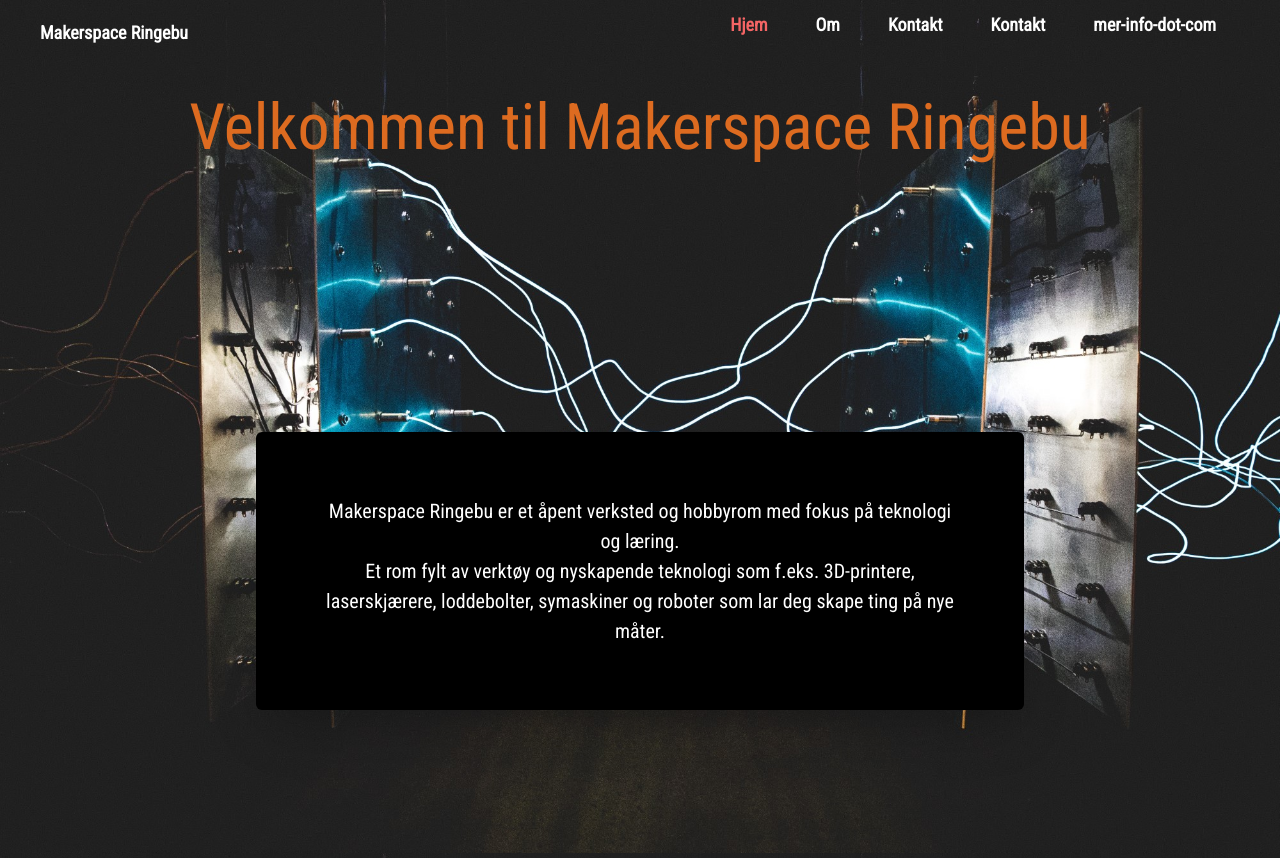
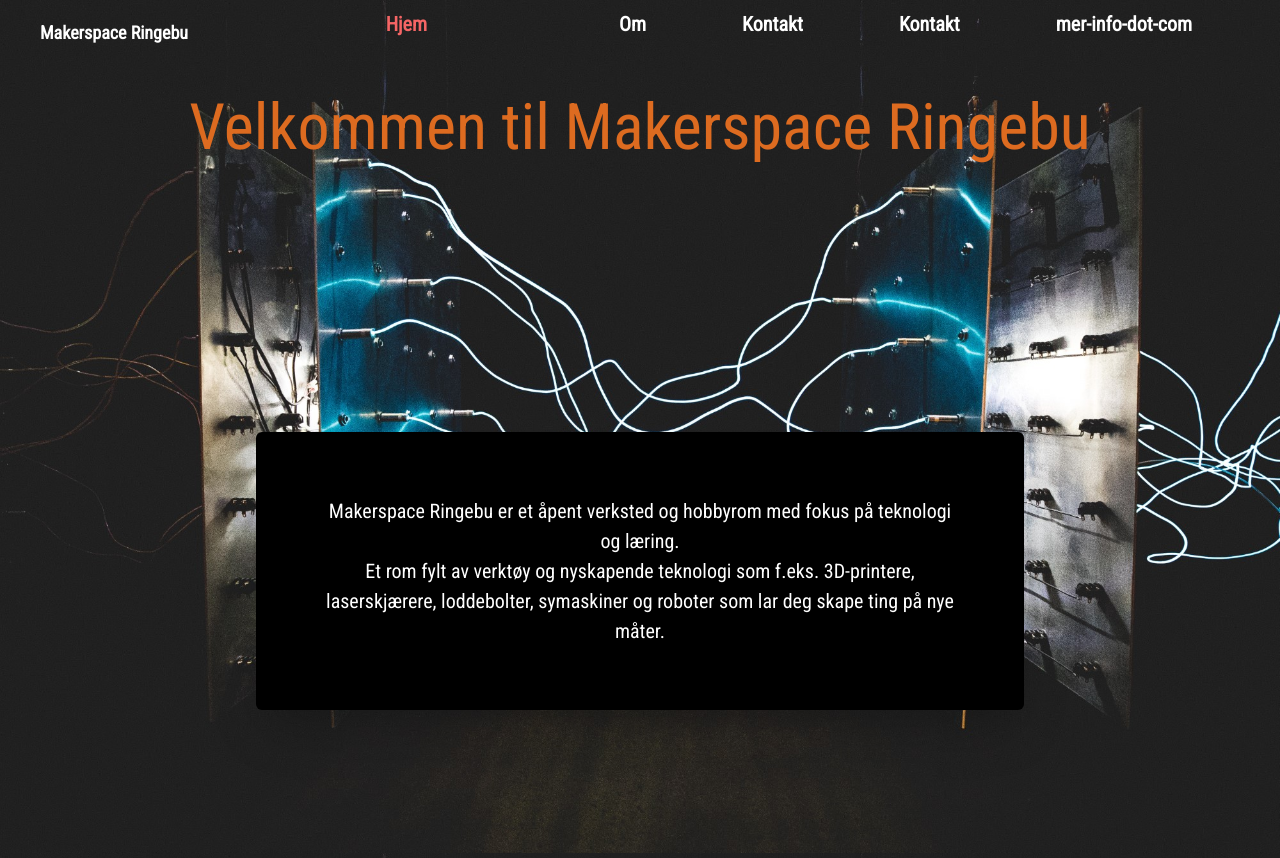
Before and after one commit to tiboine/makerspace, a Vue app: page / in a window 1280 px wide. Shown: the top 858 px of the page. Built offline with nearby package versions, Linux system fonts and the light colour scheme.

Commit message:
updated nav

```diff
--- a/src/components/TheNavigation.vue
+++ b/src/components/TheNavigation.vue
@@ -4,24 +4,24 @@
     <ul
       class="hidden lg:flex flex-col lg:flex-row bg-black lg:bg-transparent pb-4 pt-20 lg:pt-0 mt-40 lg:mt-0"
       div
-      id="menu"
+      id="menu-item"
     >
-      <li class="px-6">
-        <router-link to="/" class="hover:text-gray-300">Hjem</router-link>
+      <li class="px-24 hover:bg-white w-auto">
+        <router-link to="/" class="text-xl px-12 block hover:text-black">Hjem</router-link>
       </li>
-      <li class="px-6">
-        <router-link to="/om" class="hover:text-gray-300">Om</router-link>
+      <li class="hover:bg-white">
+        <router-link to="/om" class="text-xl px-12 block hover:text-black">Om</router-link>
       </li>
-      <li class="px-6">
-        <router-link to="/kontakt" class="hover:text-gray-300">Kontakt</router-link>
+      <li class="hover:bg-white">
+        <router-link to="/kontakt" class="text-xl px-12 block hover:text-black">Kontakt</router-link>
       </li>
 
-      <li class="px-6">
-        <router-link to="/kontakt" class="hover:text-gray-300">Kontakt</router-link>
+      <li class="hover:bg-white">
+        <router-link to="/kontakt" class="text-xl px-12 block hover:text-black">Kontakt</router-link>
       </li>
 
-      <li class="px-6">
-        <router-link to="/kontakt" class="hover:text-gray-300">mer-info-dot-com</router-link>
+      <li class="hover:bg-white">
+        <router-link to="/kontakt" class="text-xl px-12 block hover:text-black">mer-info-dot-com</router-link>
       </li>
     </ul>
 
--- a/src/components/test.html
+++ /dev/null
@@ -1,9 +0,0 @@
-<!DOCTYPE html>
-<html lang="en">
-  <head>
-    <meta charset="UTF-8" />
-    <meta name="viewport" content="width=device-width, initial-scale=1.0" />
-    <title>Document</title>
-  </head>
-  <body></body>
-</html>
--- a/src/main.js
+++ b/src/main.js
@@ -30,14 +30,15 @@ function myFunction() {
 }
 
 /* mobile navbar */
-
+// const body = document.querySelector("body");
 const hamburger = document.getElementById("hamburger");
 const hamburger_icon = document.getElementById("hamburger-icon");
 const x_icon = document.getElementById("x-icon");
-const menu = document.getElementById("menu");
+const menu = document.getElementById("menu-item");
 
 hamburger.addEventListener("click", () => {
   menu.classList.toggle("hidden");
+  menu.classList.toggle("open");
   hamburger_icon.classList.toggle("hidden");
   x_icon.classList.toggle("hidden");
 });
@@ -47,3 +48,9 @@ menu.addEventListener("click", () => {
   x_icon.classList.toggle("hidden");
   hamburger_icon.classList.toggle("hidden");
 });
+
+// body.addEventListener("click", () => {
+//   if (menu.classList.contains("open")) {
+//     menu.classList.add("hidden");
+//   }
+// });
```
